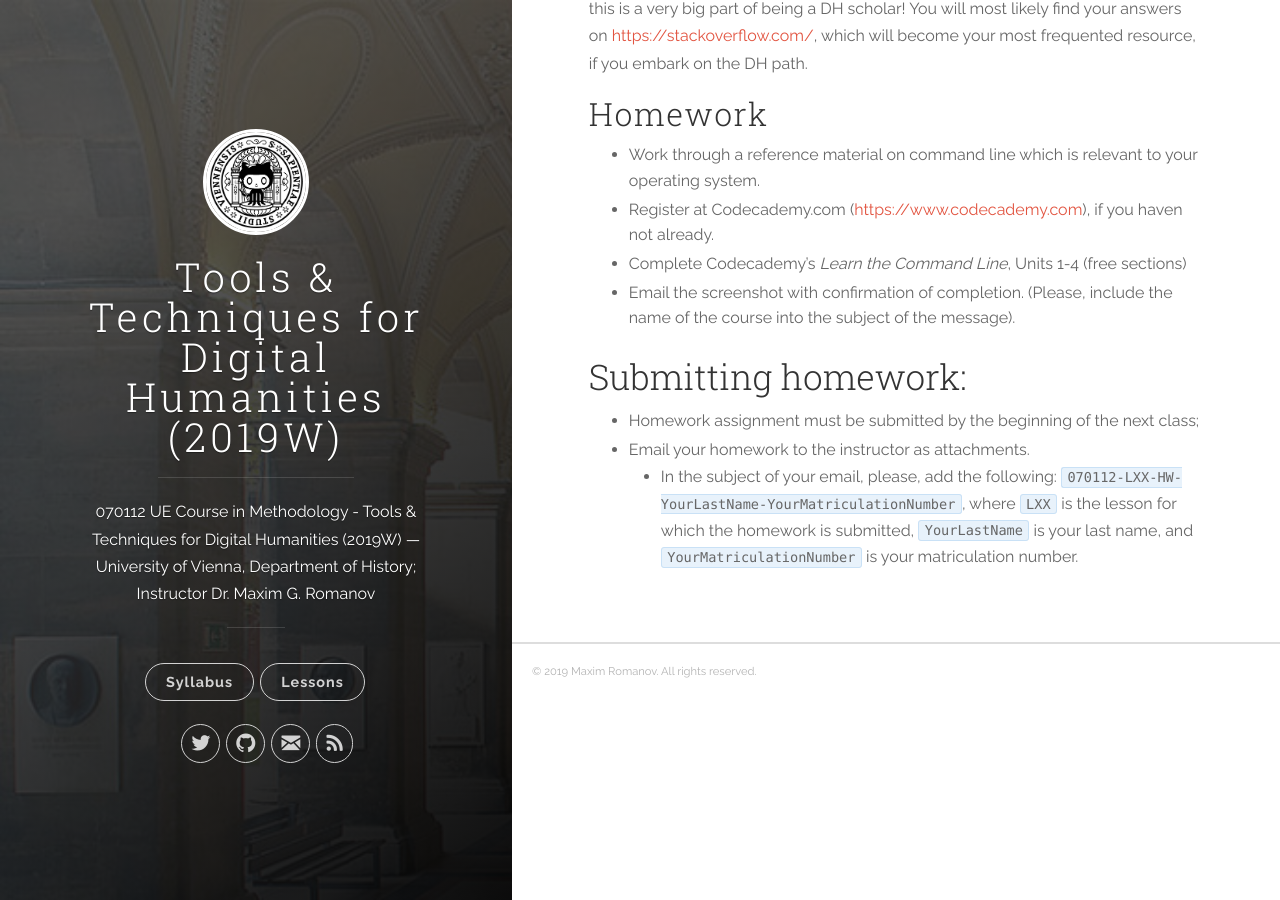
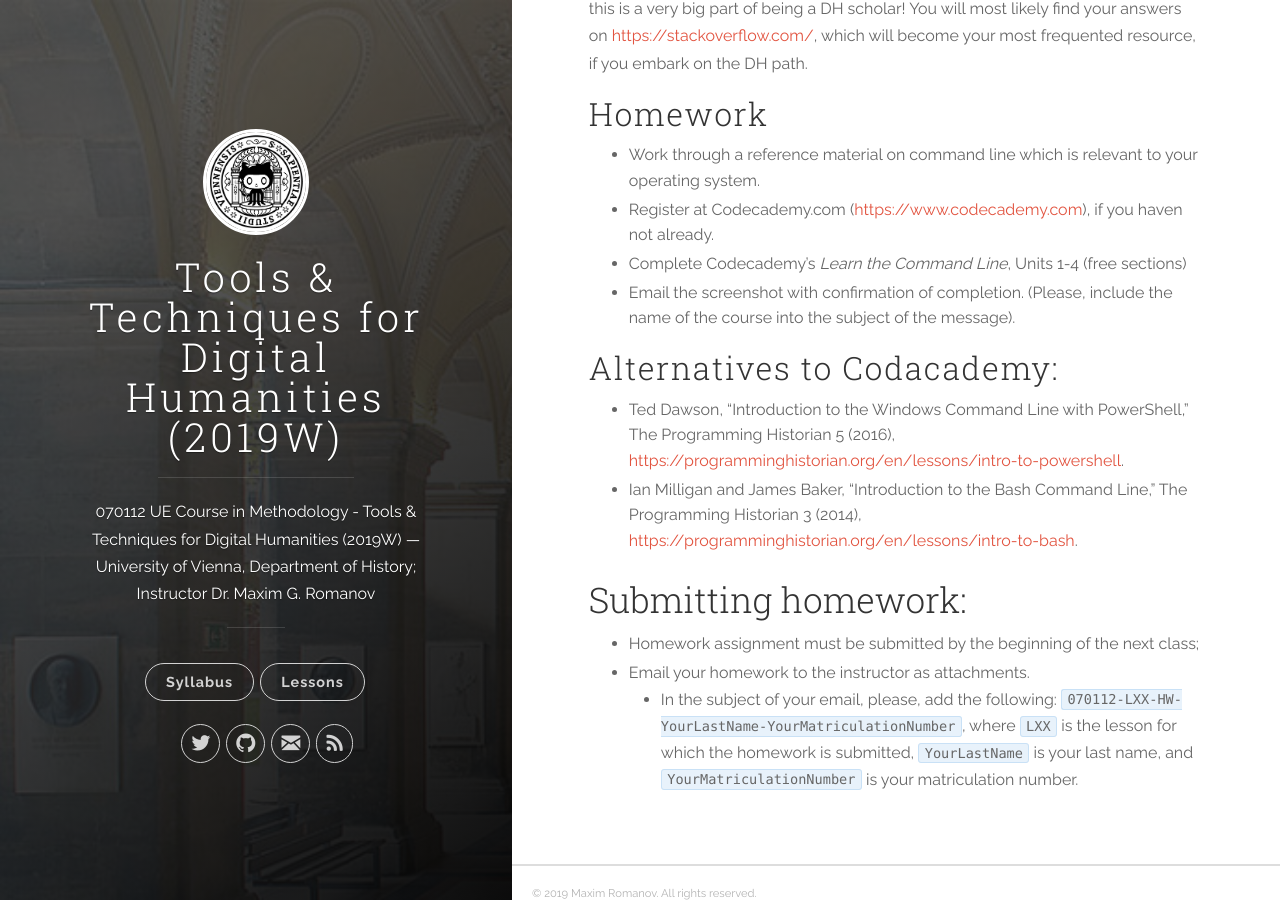
Before and after one commit to univie-tnt-2019-fall/univie-tnt-2019-fall.github.io, a Jekyll site: the page built from _posts/2019-10-14-L02.md, in a window 1280 px wide and 900 px high, scrolled down 10032 px. Built offline with Jekyll 4.4.1, drawn with Linux system fonts in a browser that asks for light colours.

Commit message:
L02 update

```diff
--- a/_posts/2019-10-14-L02.md
+++ b/_posts/2019-10-14-L02.md
@@ -306,6 +306,11 @@ If you want to learn about new commands, try to `Google` that. Googling things l
 * Complete Codecademy’s *Learn the Command Line*, Units 1-4 (free sections)
 * Email the screenshot with confirmation of completion. (Please, include the name of the course into the subject of the message).
 
+# Alternatives to Codacademy:
+
+* Ted Dawson, "Introduction to the Windows Command Line with PowerShell," The Programming Historian 5 (2016), <https://programminghistorian.org/en/lessons/intro-to-powershell>.
+* Ian Milligan and James Baker, "Introduction to the Bash Command Line," The Programming Historian 3 (2014), <https://programminghistorian.org/en/lessons/intro-to-bash>.
+
 ## Submitting homework:
 
 * Homework assignment must be submitted by the beginning of the next class;
```
